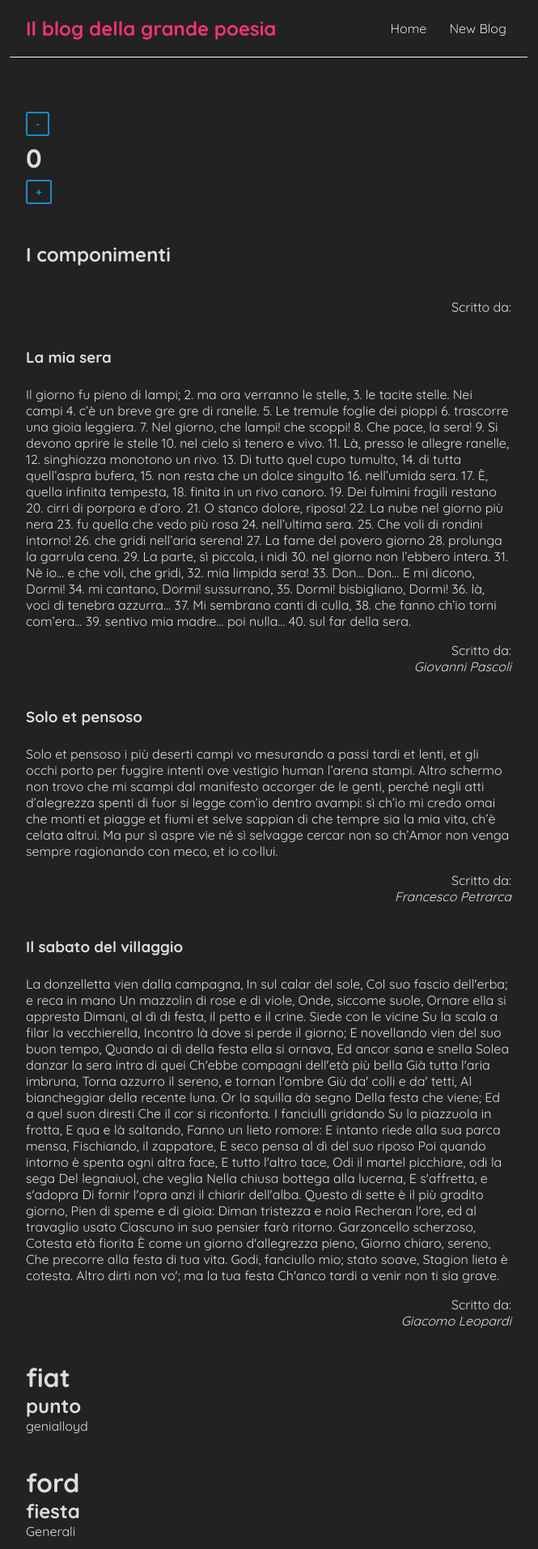
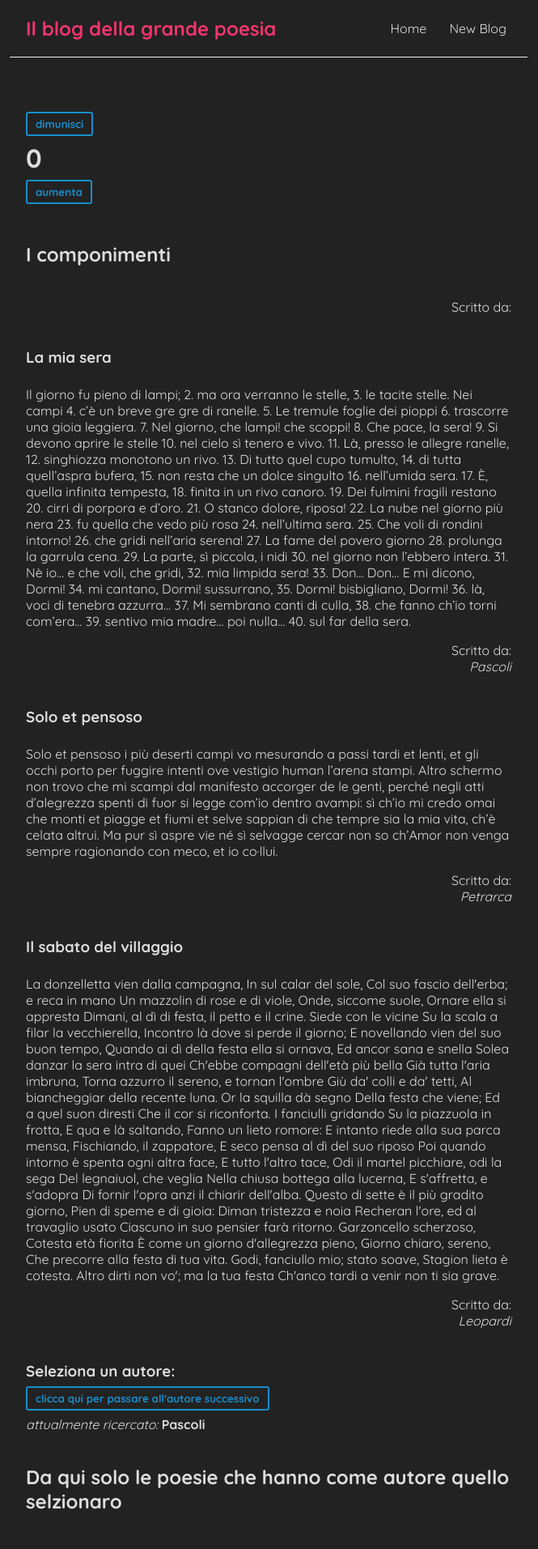
Before and after one commit to 182Marco/dojo-blog, a React (Create React App) app: page / in a window 1280 px wide. Shown: the top 1913 px of the page at 81% size, without its empty margins (308-973 px from the left). Built offline with nearby package versions, Linux system fonts and the light colour scheme; the HTML template or start-up script is replaced by a standard one.

Commit message:
filtrate props in base dato dinamico scelto utente

```diff
--- a/src/Bloglist.js
+++ b/src/Bloglist.js
@@ -1,8 +1,6 @@
 import { useState } from 'react';
 
-const Bloglist = (props) => {
-  const blogs = props.blogs;
-  const title = props.title;
+const Bloglist = ({ blogs, title }) => {
   return (
     <div className='blog-preview'>
       <h2>{title}</h2>
--- a/src/Home.js
+++ b/src/Home.js
@@ -3,6 +3,8 @@ import Bloglist from './Bloglist';
 import Prova from './Prova';
 
 const Home = () => {
+  const [autore, setAutore] = useState(['Pascoli', 'Petrarca', 'Leopardi']);
+  const [i, setI] = useState(0);
   const [count, setCount] = useState(0);
   const [blogs, setBlogs] = useState([
     function up() {
@@ -54,7 +56,7 @@ const Home = () => {
         38. che fanno ch’io torni com’era…
         39. sentivo mia madre… poi nulla…
         40. sul far della sera.`,
-      author: 'Giovanni Pascoli',
+      author: 'Pascoli',
       id: '3908',
     },
     {
@@ -76,7 +78,7 @@ const Home = () => {
       Ma pur sì aspre vie né sì selvagge
       cercar non so ch’Amor non venga sempre
       ragionando con meco, et io co·llui.`,
-      author: 'Francesco Petrarca',
+      author: 'Petrarca',
       id: '3909',
     },
     {
@@ -132,7 +134,7 @@ const Home = () => {
       Stagion lieta è cotesta.
       Altro dirti non vo'; ma la tua festa
       Ch'anco tardi a venir non ti sia grave.`,
-      author: 'Giacomo Leopardi',
+      author: 'Leopardi',
       id: '3749',
     },
   ]);
@@ -162,11 +164,23 @@ const Home = () => {
   return (
     <div className='home'>
       <button onClick={() => (count > 0 ? setCount(count - 1) : null)}>
-        -
+        dimunisci
       </button>
       <h1>{count}</h1>
-      <button onClick={() => setCount(count + 1)}>+</button>
+      <button onClick={() => setCount(count + 1)}>aumenta</button>
       <Bloglist classList='bolgEl' blogs={blogs} title='I componimenti' />
+      <h3>Seleziona un autore: </h3>
+      <button onClick={() => (i < 2 ? setI(i + 1) : setI(0))}>
+        clicca qui per passare all'autore successivo
+      </button>
+      <p>
+        <em> attualmente ricercato:</em> <strong>{autore[i]}</strong>{' '}
+      </p>
+      <Bloglist
+        classList='bolgEl'
+        title={'Da qui solo le poesie che hanno come autore quello selzionaro'}
+        blogs={blogs.filter((e) => e.author == autore[i])}
+      />
       <Prova objprops={objprops} />
     </div>
   );
```
